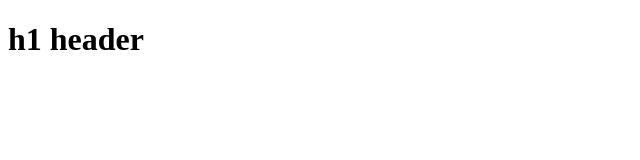
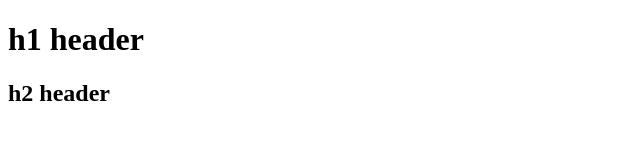
Before and after one commit to JimmyW225/hello-world-25, a plain HTML site: page index.html in a window 1280 px wide. Shown: the whole page, without its empty margins (0-640 px from the left). Drawn offline with Linux system fonts and the light colour scheme.

Commit message:
Update index.html

```diff
--- a/index.html
+++ b/index.html
@@ -14,6 +14,7 @@
     </head>
     <body>
         <h1>h1 header</h1>
+        <h2>h2 header</h2>
         <!--[if lt IE 7]>
             <p class="browsehappy">You are using an <strong>outdated</strong> browser. Please <a href="#">upgrade your browser</a> to improve your experience.</p>
         <![endif]-->
```
